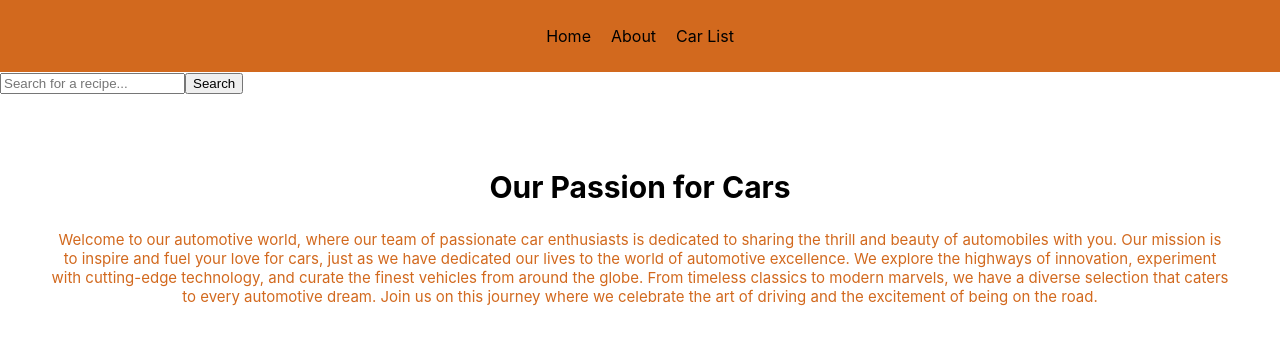
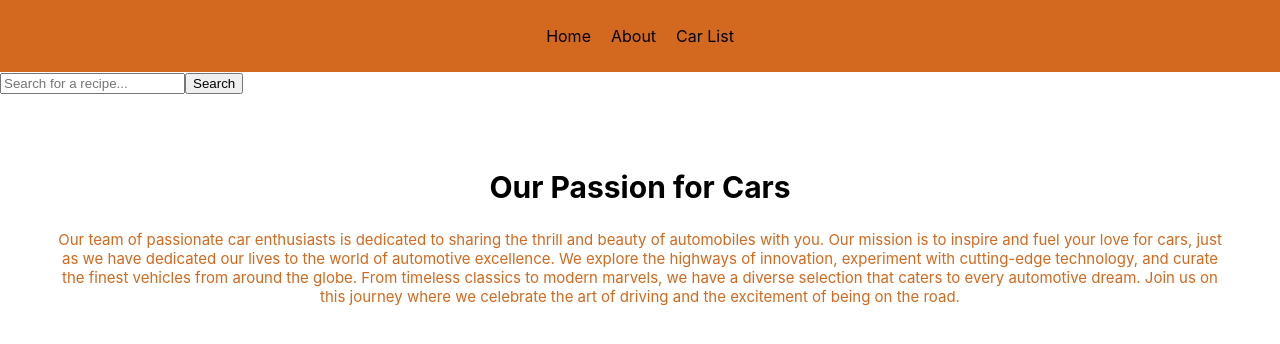
Before and after one commit to kev065/cars-app, a React (Create React App) app in the folder my-app/: page /about in a window 1280 px wide. Shown: the top 344 px of the page. Built offline with nearby package versions, Linux system fonts and the light colour scheme.

Commit message:
Changed slightly

```diff
--- a/my-app/package.json
+++ b/my-app/package.json
@@ -8,6 +8,7 @@
     "@testing-library/user-event": "^13.5.0",
     "react": "^18.2.0",
     "react-dom": "^18.2.0",
+    "react-router-dom": "^6.18.0",
     "react-scripts": "5.0.1",
     "web-vitals": "^2.1.4"
   },
--- a/my-app/src/CarList.css
+++ b/my-app/src/CarList.css
@@ -1,13 +1,13 @@
-.recipe-container {
+.car-container {
     text-align: center;
     padding: 50px;
 }
 
-.recipe-heading{
+.car-heading{
     font-size: 30px;
 }
 
-.recipe{
+.car{
     font-size: 15px;
     font-weight: 400;
     color: chocolate;
--- a/my-app/src/Components/About.js
+++ b/my-app/src/Components/About.js
@@ -6,15 +6,15 @@ function About() {
     <div className="about-container">
       <h2 className="about-heading">Our Passion for Cars</h2>
       <p className="about">
-        Welcome to our automotive world, where our team of passionate car
-        enthusiasts is dedicated to sharing the thrill and beauty of automobiles
-        with you. Our mission is to inspire and fuel your love for cars, just as
-        we have dedicated our lives to the world of automotive excellence. We
-        explore the highways of innovation, experiment with cutting-edge
-        technology, and curate the finest vehicles from around the globe. From
-        timeless classics to modern marvels, we have a diverse selection that
-        caters to every automotive dream. Join us on this journey where we
-        celebrate the art of driving and the excitement of being on the road.
+        Our team of passionate car enthusiasts is dedicated to sharing the
+        thrill and beauty of automobiles with you. Our mission is to inspire and
+        fuel your love for cars, just as we have dedicated our lives to the
+        world of automotive excellence. We explore the highways of innovation,
+        experiment with cutting-edge technology, and curate the finest vehicles
+        from around the globe. From timeless classics to modern marvels, we have
+        a diverse selection that caters to every automotive dream. Join us on
+        this journey where we celebrate the art of driving and the excitement of
+        being on the road.
       </p>
     </div>
   );
--- a/my-app/src/Components/CarList.js
+++ b/my-app/src/Components/CarList.js
@@ -5,8 +5,8 @@ import '../CarList.css'
 
 function CarList() {
   return (
-    <div className='recipe-container'>
-      <h2 className='recipe-heading'>Car Details</h2>
+    <div className='car-container'>
+      <h2 className='car-heading'>Car Details</h2>
       <CarCard />
 
     </div>
--- a/my-app/src/Components/Home.js
+++ b/my-app/src/Components/Home.js
@@ -1,18 +1,19 @@
 import React from "react";
-import '../Home.css'
-
+import "../Home.css";
 
 function Home() {
   return (
     <div className="home-container">
-      <h1 className="home-heading">The 5's Kitchen</h1>
+      <h1 className="home-heading">5 Garage</h1>
       <p className="app-description">
-        Welcome to The 5's Kitchen, Discover and cook delicious recipes with our
-        app. Explore a wide range of culinary delights! Indulge in a world of
-        mouthwatering recipes that will tantalize your taste buds. Whether
-        you're a breakfast enthusiast, a lunchtime foodie, or a dinner
-        connoisseur, we've got you covered. Explore our curated collection of
-        recipes, and embark on a gastronomic journey like never before.
+        Welcome to <em>5 Garage</em>, your gateway to the world of cars! Embark on a
+        thrilling journey where every mile unlocks new adventures. Whether
+        you're a speed enthusiast, a luxury car lover, or an off-road
+        adventurer, we've got a vehicle to match your passion. Explore our
+        curated collection of cars and start your automotive adventure today.
+        Get ready to discover the latest models, cutting-edge technology, and
+        the excitement of the open road. Let's hit the road and create memories
+        one mile at a time!
       </p>
     </div>
   );
```
Also changed, not shown: 1 other file (tests, documents, lock files or other folders).
